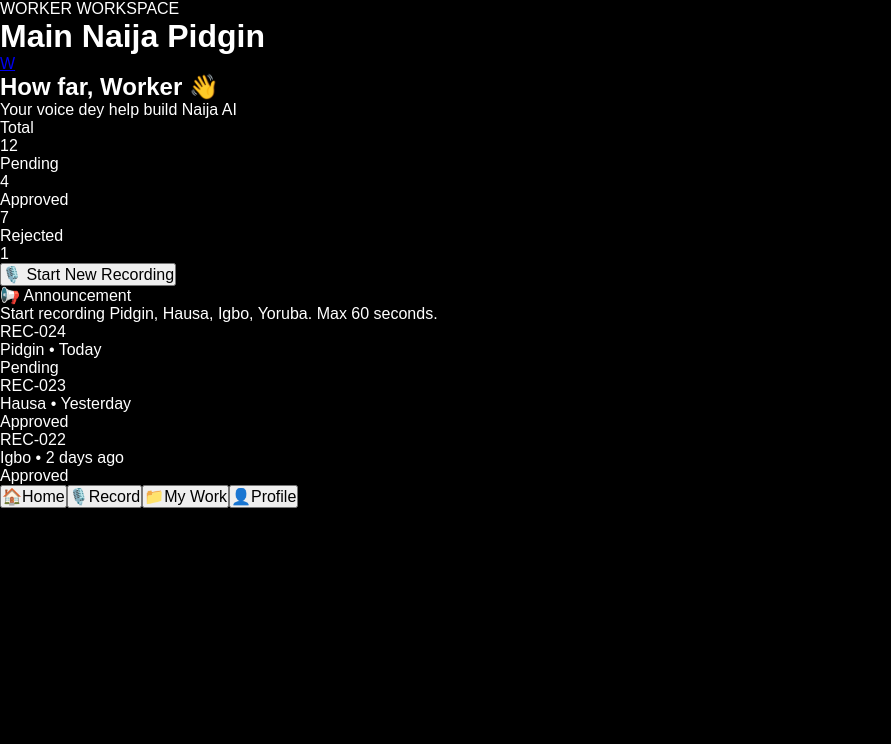
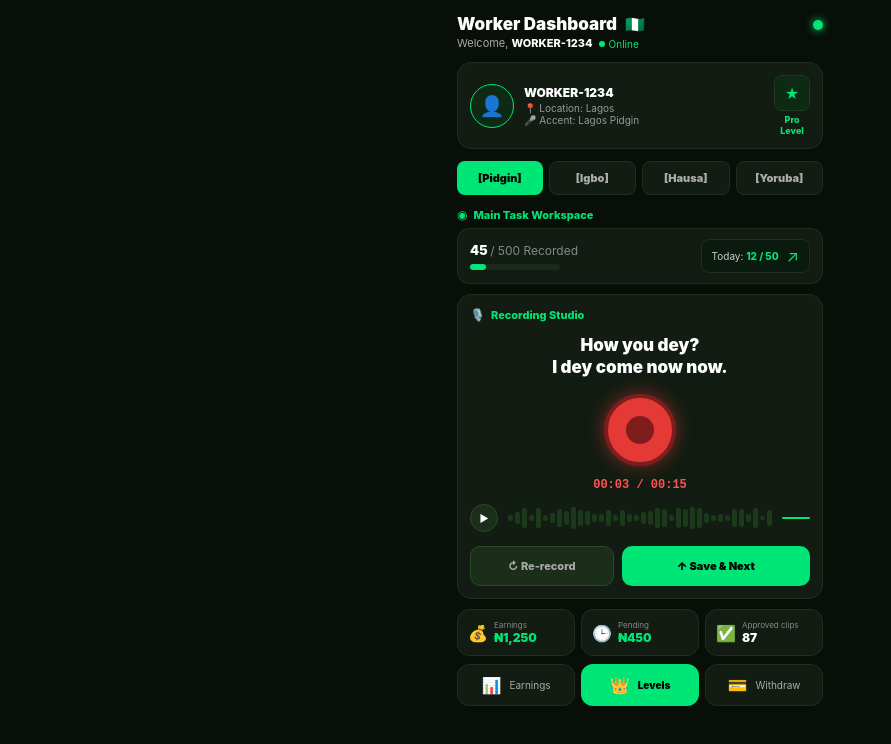
Before and after one commit to tapbombaai-glitch/main-naija-pidgin, a Next.js app: page /worker in a window 1280 px wide. Shown: the top 744 px of the page, without its empty margins (0-891 px from the left). Built offline with nearby package versions, Linux system fonts and the light colour scheme.

Commit message:
Update page.tsx

```diff
--- a/app/worker/page.tsx
+++ b/app/worker/page.tsx
@@ -1,157 +1,211 @@
 "use client";
-import { useState, useEffect, useRef } from "react";
-import Link from "next/link";
-import { useRouter } from "next/navigation";
+import { useState, useRef, useEffect } from "react";
 
 export default function WorkerDashboard() {
-  const router = useRouter();
-  const [workerEmail, setWorkerEmail] = useState("worker@example.com");
-  const [activeTab, setActiveTab] = useState<"home" | "record" | "mywork" | "profile">("home");
   const [isRecording, setIsRecording] = useState(false);
-  const [seconds, setSeconds] = useState(0);
-  const [hasRecording, setHasRecording] = useState(false);
-  const [audioUrl, setAudioUrl] = useState("");
+  const [audioURL, setAudioURL] = useState<string | null>(null);
+  const [timer, setTimer] = useState(3);
   const [selectedLang, setSelectedLang] = useState("Pidgin");
+  const mediaRecorderRef = useRef<MediaRecorder | null>(null);
+  const audioChunksRef = useRef<Blob[]>([]);
+  const timerIntervalRef = useRef<any>(null);
+  const streamRef = useRef<MediaStream | null>(null);
 
-  const mediaRecorderRef = useRef<MediaRecorder | null>(null);
-  const chunksRef = useRef<Blob[]>([]);
-  const timerRef = useRef<any>(null);
-
-  useEffect(() => {
-    const email = localStorage.getItem("worker_email");
-    // If you no get login page yet, comment this check
-    // const loggedIn = localStorage.getItem("worker_logged_in");
-    // if (!loggedIn) { router.push("/worker/login"); return; }
-    if (email) setWorkerEmail(email);
-  }, [router]);
-
-  const startRecording = async () => {
-    try {
-      const stream = await navigator.mediaDevices.getUserMedia({ audio: true });
-      chunksRef.current = [];
-      const recorder = new MediaRecorder(stream);
-      mediaRecorderRef.current = recorder;
-      recorder.ondataavailable = (e) => { if (e.data.size > 0) chunksRef.current.push(e.data); };
-      recorder.onstop = () => {
-        const blob = new Blob(chunksRef.current, { type: "audio/webm" });
-        const url = URL.createObjectURL(blob);
-        setAudioUrl(url);
-        setHasRecording(true);
-        stream.getTracks().forEach((t) => t.stop());
-      };
-      recorder.start();
-      setIsRecording(true);
-      setHasRecording(false);
-      setSeconds(0);
-      setAudioUrl("");
-      timerRef.current = setInterval(() => { setSeconds((prev) => prev + 1); }, 1000);
-    } catch (err) { alert("Please allow microphone access"); }
+  const sentences: Record<string, string> = {
+    Pidgin: "How you dey?\nI dey come now now.",
+    Igbo: "Kedu?\nAna m abịa ugbu a.",
+    Hausa: "Yaya kake?\nIna zuwa yanzu.",
+    Yoruba: "Bawo ni?\nMo n bọ nísinsìnyí.",
   };
 
-  const stopRecording = () => {
-    if (mediaRecorderRef.current && isRecording) {
-      mediaRecorderRef.current.stop();
+  const toggleRecording = async () => {
+    if (isRecording) {
+      mediaRecorderRef.current?.stop();
       setIsRecording(false);
-      clearInterval(timerRef.current);
+      if (timerIntervalRef.current) clearInterval(timerIntervalRef.current);
+      return;
     }
+    try {
+      const stream = await navigator.mediaDevices.getUserMedia({ audio: { echoCancellation: true, noiseSuppression: true, sampleRate: 48000 } });
+      streamRef.current = stream;
+      const mr = new MediaRecorder(stream, { mimeType: "audio/webm;codecs=opus" });
+      mediaRecorderRef.current = mr;
+      audioChunksRef.current = [];
+      mr.ondataavailable = (e) => { if (e.data.size > 0) audioChunksRef.current.push(e.data); };
+      mr.onstop = () => {
+        const blob = new Blob(audioChunksRef.current, { type: "audio/webm" });
+        setAudioURL(URL.createObjectURL(blob));
+        stream.getTracks().forEach(t => t.stop());
+      };
+      mr.start();
+      setIsRecording(true);
+      setAudioURL(null);
+      setTimer(0);
+      timerIntervalRef.current = setInterval(() => setTimer(p => p + 1), 1000);
+      if (navigator.vibrate) navigator.vibrate(100);
+    } catch { alert("Allow microphone!"); }
   };
 
-  // FIXED FORMAT
   const formatTime = (s: number) => {
-    const m = Math.floor(s / 60);
-    const sec = s % 60;
-    return `${m.toString().padStart(2, "0")}:${sec.toString().padStart(2, "0")}`;
+    const m = Math.floor(s / 60).toString().padStart(2, "0");
+    const sec = (s % 60).toString().padStart(2, "0");
+    return `${m}:${sec}`;
   };
 
-  const logout = () => {
-    localStorage.removeItem("worker_logged_in");
-    localStorage.removeItem("worker_email");
-    router.push("/");
+  const reRecord = () => {
+    if (isRecording) { mediaRecorderRef.current?.stop(); setIsRecording(false); }
+    setAudioURL(null); setTimer(0);
+    if (timerIntervalRef.current) clearInterval(timerIntervalRef.current);
   };
 
-  const stats = { total: 12, pending: 4, approved: 7, rejected: 1 };
-  const recent = [
-    { id: "REC-024", lang: "Pidgin", status: "Pending", date: "Today" },
-    { id: "REC-023", lang: "Hausa", status: "Approved", date: "Yesterday" },
-    { id: "REC-022", lang: "Igbo", status: "Approved", date: "2 days ago" },
-    { id: "REC-021", lang: "Yoruba", status: "Pending", date: "3 days ago" },
-  ];
+  const saveAndNext = () => {
+    if (!audioURL) { alert("Record first!"); return; }
+    const a = document.createElement("a"); a.href = audioURL;
+    a.download = `recording-${selectedLang}-${Date.now()}.webm`; a.click();
+    setAudioURL(null); setTimer(0);
+    alert("Saved! Next task.");
+  };
+
+  useEffect(() => { return () => { if (timerIntervalRef.current) clearInterval(timerIntervalRef.current); streamRef.current?.getTracks().forEach(t => t.stop()); } }, []);
 
   return (
-    <div className="min-h-screen bg-[#0B0D12] text-white flex flex-col font-sans">
-      <header className="sticky top-0 z-50 bg-[#0B0D12]/95 backdrop-blur border-b border-[#1F232B] px-4 py-3 flex items-center justify-between">
-        <div>
-          <p className="text-[11px] text-[#D9AE52] font-medium">WORKER WORKSPACE</p>
-          <h1 className="text-base font-bold">Main Naija Pidgin</h1>
-        </div>
-        <Link href="/" className="w-9 h-9 rounded-full bg-[#D9AE52] flex items-center justify-center text-black font-bold text-sm">
-          {workerEmail[0].toUpperCase()}
-        </Link>
-      </header>
+    <div style={{ background: "#080E08", minHeight: "100vh", color: "white", fontFamily: "Inter, sans-serif" }}>
+      <div style={{ maxWidth: "390px", margin: "0 auto", padding: "14px 12px 30px" }}>
 
-      <main className="flex-1 overflow-y-auto pb-24 px-4 pt-4">
-        {activeTab === "home" && (
-          <div className="space-y-5">
-            <div><h2 className="text-xl font-bold">How far, Worker 👋</h2><p className="text-sm text-gray-400 mt-1">Your voice dey help build Naija AI</p></div>
-            <div className="grid grid-cols-2 gap-3">
-              <div className="bg-[#151820] rounded-2xl p-4 border border-[#252A35]"><p className="text-xs text-gray-400">Total</p><p className="text-2xl font-bold text-[#22c55e] mt-1">{stats.total}</p></div>
-              <div className="bg-[#151820] rounded-2xl p-4 border border-[#252A35]"><p className="text-xs text-gray-400">Pending</p><p className="text-2xl font-bold text-orange-400 mt-1">{stats.pending}</p></div>
-              <div className="bg-[#151820] rounded-2xl p-4 border border-[#252A35]"><p className="text-xs text-gray-400">Approved</p><p className="text-2xl font-bold text-purple-400 mt-1">{stats.approved}</p></div>
-              <div className="bg-[#151820] rounded-2xl p-4 border border-[#252A35]"><p className="text-xs text-gray-400">Rejected</p><p className="text-2xl font-bold text-red-400 mt-1">{stats.rejected}</p></div>
+        {/* Header like screenshot */}
+        <div style={{ display: "flex", justifyContent: "space-between", alignItems: "flex-start", marginBottom: "12px" }}>
+          <div>
+            <div style={{ display: "flex", alignItems: "center", gap: "8px" }}>
+              <h1 style={{ fontSize: "17px", fontWeight: "900", margin: 0 }}>Worker Dashboard</h1>
+              <span style={{ fontSize: "16px" }}>🇳🇬</span>
             </div>
-            <button onClick={() => setActiveTab("record")} className="w-full bg-[#22c55e] text-black font-bold py-4 rounded-2xl">🎙️ Start New Recording</button>
-            <div className="bg-[#1A160F] border border-[#3A3020] rounded-2xl p-4">
-              <p className="text-sm font-semibold text-[#D9AE52]">📢 Announcement</p><p className="text-xs text-gray-400 mt-1">Start recording Pidgin, Hausa, Igbo, Yoruba. Max 60 seconds.</p>
-            </div>
-            <div className="space-y-2">{recent.slice(0,3).map(item=>(
-              <div key={item.id} className="bg-[#151820] border border-[#252A35] rounded-xl px-4 py-3 flex justify-between"><div><p className="text-sm font-medium">{item.id}</p><p className="text-xs text-gray-400">{item.lang} • {item.date}</p></div><span className="text-xs px-2.5 py-1 rounded-full bg-orange-900/40 text-orange-400">{item.status}</span></div>
-            ))}</div>
-          </div>
-        )}
-
-        {activeTab === "record" && (
-          <div className="space-y-5">
-            <h2 className="text-xl font-bold">Record Voice</h2>
-            <div className="grid grid-cols-2 gap-2">{["Pidgin","Hausa","Igbo","Yoruba"].map(lang=>(
-              <button key={lang} onClick={()=>setSelectedLang(lang)} className={`py-3 rounded-xl text-sm font-medium border ${selectedLang===lang?"bg-[#22c55e] text-black border-[#22c55e]":"bg-[#151820] border-[#252A35] text-gray-300"}`}>{lang}</button>
-            ))}</div>
-            <div className="bg-[#151820] border border-[#252A35] rounded-3xl p-6 text-center">
-              <div className={`text-4xl font-mono font-bold mb-2 ${isRecording?"text-red-500":"text-white"}`}>{formatTime(seconds)}</div>
-              <div className={`w-24 h-24 rounded-full mx-auto flex items-center justify-center text-4xl mb-6 ${isRecording?"bg-red-500 animate-pulse":"bg-[#22c55e]"}`}>🎤</div>
-              {!isRecording ? (
-                <button onClick={startRecording} className="w-full bg-[#22c55e] text-black font-bold py-4 rounded-2xl">Start Recording</button>
-              ) : (
-                <button onClick={stopRecording} className="w-full bg-red-500 text-white font-bold py-4 rounded-2xl">Stop Recording</button>
-              )}
-              {hasRecording && audioUrl && (
-                <div className="mt-5 space-y-3"><audio controls src={audioUrl} className="w-full"/><div className="flex gap-3"><button onClick={()=>{setHasRecording(false);setAudioUrl("");setSeconds(0);}} className="flex-1 py-3 rounded-xl border border-[#333] text-sm">Again</button><button className="flex-1 py-3 rounded-xl bg-[#22c55e] text-black font-bold text-sm">Submit →</button></div></div>
-              )}
+            <div style={{ fontSize: "11px", color: "#aaa", marginTop: "2px" }}>
+              Welcome, <span style={{ color: "white", fontWeight: "800" }}>WORKER-1234</span>
+              <span style={{ display: "inline-flex", alignItems: "center", gap: "4px", marginLeft: "6px" }}>
+                <span style={{ width: "6px", height: "6px", background: "#00E676", borderRadius: "50%", display: "inline-block" }}></span>
+                <span style={{ color: "#00E676", fontSize: "10px" }}>Online</span>
+              </span>
             </div>
           </div>
-        )}
+          <div style={{ width: "10px", height: "10px", background: "#00E676", borderRadius: "50%", marginTop: "6px", boxShadow: "0 0 8px #00E676" }}></div>
+        </div>
 
-        {activeTab === "mywork" && (
-          <div className="space-y-4"><h2 className="text-xl font-bold">My Recordings</h2>{recent.map(item=>(
-            <div key={item.id} className="bg-[#151820] border border-[#252A35] rounded-2xl p-4 flex justify-between"><div><p className="font-medium">{item.id}</p><p className="text-sm text-gray-400">{item.lang}</p></div><span className="text-xs px-2.5 py-1 rounded-full bg-green-900/40 text-green-400">{item.status}</span></div>
-          ))}</div>
-        )}
+        {/* Profile Card */}
+        <div style={{ background: "#121C12", border: "1px solid #1E2F1E", borderRadius: "14px", padding: "12px", display: "flex", justifyContent: "space-between", alignItems: "center" }}>
+          <div style={{ display: "flex", gap: "10px", alignItems: "center" }}>
+            <div style={{ width: "44px", height: "44px", borderRadius: "50%", background: "#0F2A14", border: "1.5px solid #00E676", display: "flex", alignItems: "center", justifyContent: "center", fontSize: "20px" }}>👤</div>
+            <div>
+              <div style={{ fontWeight: "900", fontSize: "12px" }}>WORKER-1234</div>
+              <div style={{ fontSize: "10px", color: "#999", marginTop: "2px", display: "flex", alignItems: "center", gap: "4px" }}>📍 Location: Lagos</div>
+              <div style={{ fontSize: "10px", color: "#999", display: "flex", alignItems: "center", gap: "4px" }}>🎤 Accent: Lagos Pidgin</div>
+            </div>
+          </div>
+          <div style={{ textAlign: "center" }}>
+            <div style={{ width: "36px", height: "36px", borderRadius: "8px", background: "#0F2A14", display: "flex", alignItems: "center", justifyContent: "center", border: "1px solid #1E3A1E" }}>
+              <span style={{ color: "#00E676", fontSize: "14px" }}>★</span>
+            </div>
+            <div style={{ fontSize: "9px", color: "#00E676", fontWeight: "800", marginTop: "3px" }}>Pro<br/>Level</div>
+          </div>
+        </div>
 
-        {activeTab === "profile" && (
-          <div className="space-y-5 text-center pt-4">
-            <div className="w-20 h-20 rounded-full bg-[#D9AE52] mx-auto flex items-center justify-center text-3xl font-bold text-black">{workerEmail[0].toUpperCase()}</div>
-            <h2 className="text-lg font-bold">{workerEmail}</h2>
-            <button onClick={logout} className="w-full py-3.5 rounded-2xl border border-red-900/50 text-red-400">Logout → Dashboard</button>
+        {/* Language Tabs */}
+        <div style={{ display: "flex", gap: "6px", marginTop: "12px" }}>
+          {["Pidgin","Igbo","Hausa","Yoruba"].map(lang=>(
+            <button key={lang} onClick={()=>setSelectedLang(lang)} style={{ flex: 1, padding: "9px 0", borderRadius: "8px", fontSize: "11px", fontWeight: "900", border: selectedLang===lang?"none":"1px solid #1E2F1E", background: selectedLang===lang?"#00E676":"#121C12", color: selectedLang===lang?"black":"#aaa" }}>
+              [{lang}]
+            </button>
+          ))}
+        </div>
+
+        {/* Main Task Workspace */}
+        <div style={{ marginTop: "12px" }}>
+          <div style={{ display: "flex", alignItems: "center", gap: "6px", marginBottom: "6px" }}>
+            <span style={{ color: "#00E676", fontSize: "12px" }}>◉</span>
+            <span style={{ fontSize: "11px", fontWeight: "800", color: "#00E676" }}>Main Task Workspace</span>
           </div>
-        )}
-      </main>
+          <div style={{ background: "#121C12", border: "1px solid #1E2F1E", borderRadius: "12px", padding: "10px 12px", display: "flex", justifyContent: "space-between", alignItems: "center" }}>
+            <div>
+              <div style={{ fontSize: "13px", fontWeight: "900" }}>45 <span style={{ fontWeight: "400", color: "#888", fontSize: "12px" }}>/ 500 Recorded</span></div>
+              <div style={{ width: "90px", height: "6px", background: "#1A2A1A", borderRadius: "10px", marginTop: "6px" }}>
+                <div style={{ width: "18%", height: "100%", background: "#00E676", borderRadius: "10px" }}></div>
+              </div>
+            </div>
+            <div style={{ background: "#0A1A0F", border: "1px solid #1E2F1E", borderRadius: "8px", padding: "6px 10px", display: "flex", alignItems: "center", gap: "8px" }}>
+              <span style={{ fontSize: "10px", color: "#ccc" }}>Today: <span style={{ color: "#00E676", fontWeight: "800" }}>12 / 50</span></span>
+              <span style={{ color: "#00E676" }}>↗</span>
+            </div>
+          </div>
+        </div>
 
-      <nav className="fixed bottom-0 left-0 right-0 bg-[#0F1218] border-t border-[#1F232B] px-2 py-2 flex justify-around">
-        {[{id:"home",label:"Home",icon:"🏠"},{id:"record",label:"Record",icon:"🎙️"},{id:"mywork",label:"My Work",icon:"📁"},{id:"profile",label:"Profile",icon:"👤"}].map(tab=>(
-          <button key={tab.id} onClick={()=>setActiveTab(tab.id as any)} className={`flex flex-col items-center gap-0.5 px-3 py-2 rounded-xl min-w-[70px] ${activeTab===tab.id?"text-[#22c55e]":"text-gray-500"}`}>
-            <span className="text-xl">{tab.icon}</span><span className="text-[11px]">{tab.label}</span>
-          </button>
-        ))}
-      </nav>
+        {/* Recording Studio - EXACT LIKE SCREENSHOT */}
+        <div style={{ background: "#121C12", border: "1px solid #1E2F1E", borderRadius: "14px", padding: "12px", marginTop: "10px" }}>
+          <div style={{ display: "flex", alignItems: "center", gap: "6px", marginBottom: "12px" }}>
+            <span style={{ color: "#00E676", fontSize: "12px" }}>🎙️</span>
+            <span style={{ fontSize: "11px", fontWeight: "800", color: "#00E676" }}>Recording Studio</span>
+          </div>
+
+          <div style={{ textAlign: "center", marginBottom: "16px", minHeight: "44px", display: "flex", alignItems: "center", justifyContent: "center" }}>
+            <p style={{ fontSize: "17px", fontWeight: "900", lineHeight: "22px", whiteSpace: "pre-line", margin: 0 }}>{sentences[selectedLang]}</p>
+          </div>
+
+          {/* Red Record Button */}
+          <div style={{ display: "flex", justifyContent: "center", marginBottom: "12px" }}>
+            <button onClick={toggleRecording} style={{ width: "72px", height: "72px", borderRadius: "50%", background: "#E53935", border: "4px solid #7f1d1d", display: "flex", alignItems: "center", justifyContent: "center", boxShadow: isRecording ? "0 0 30px rgba(229,57,53,0.8)" : "0 0 18px rgba(229,57,53,0.5)", transition: "all 0.2s" }}>
+              {isRecording ? <div style={{ width: "24px", height: "24px", background: "white", borderRadius: "3px" }}></div> : <div style={{ width: "28px", height: "28px", background: "#7f1d1d", borderRadius: "50%" }}></div>}
+            </button>
+          </div>
+
+          <div style={{ textAlign: "center", fontSize: "12px", fontFamily: "monospace", color: "#ff5252", marginBottom: "12px", fontWeight: "700" }}>{formatTime(timer)} / 00:15</div>
+
+          {/* Waveform + Play */}
+          <div style={{ display: "flex", alignItems: "center", gap: "10px", marginBottom: "14px" }}>
+            <div style={{ width: "28px", height: "28px", borderRadius: "50%", background: "#1A2E1A", border: "1px solid #2A4A2A", display: "flex", alignItems: "center", justifyContent: "center", fontSize: "10px" }}>▶</div>
+            <div style={{ flex: 1, height: "24px", display: "flex", alignItems: "center", gap: "2px" }}>
+              {Array.from({ length: 38 }).map((_, i) => (
+                <div key={i} style={{ flex: 1, height: `${4 + Math.random() * 18}px`, background: isRecording || audioURL ? "#00E676" : "#1A3A1A", borderRadius: "2px", opacity: isRecording ? 0.6 + Math.random()*0.4 : 1 }}></div>
+              ))}
+            </div>
+            <div style={{ width: "28px", height: "2px", background: "#00E676", borderRadius: "2px" }}></div>
+          </div>
+
+          {audioURL && <audio controls src={audioURL} style={{ width: "100%", marginBottom: "12px", height: "32px" }} />}
+
+          <div style={{ display: "flex", gap: "8px" }}>
+            <button onClick={reRecord} style={{ flex: 1, background: "#1A2E1A", border: "1px solid #2A4A2A", color: "#aaa", padding: "12px", borderRadius: "10px", fontSize: "11px", fontWeight: "800", display: "flex", alignItems: "center", justifyContent: "center", gap: "6px" }}>↻ Re-record</button>
+            <button onClick={saveAndNext} style={{ flex: 1.4, background: "#00E676", color: "black", border: "none", padding: "12px", borderRadius: "10px", fontSize: "11px", fontWeight: "900", display: "flex", alignItems: "center", justifyContent: "center", gap: "6px" }}>↑ Save & Next</button>
+          </div>
+        </div>
+
+        {/* Earnings Cards */}
+        <div style={{ display: "grid", gridTemplateColumns: "1fr 1fr 1fr", gap: "6px", marginTop: "10px" }}>
+          <div style={{ background: "#121C12", border: "1px solid #1E2F1E", borderRadius: "12px", padding: "10px", display: "flex", gap: "6px", alignItems: "center" }}>
+            <div style={{ fontSize: "16px" }}>💰</div>
+            <div><div style={{ fontSize: "8px", color: "#888" }}>Earnings</div><div style={{ fontSize: "12px", fontWeight: "900", color: "#00E676" }}>₦1,250</div></div>
+          </div>
+          <div style={{ background: "#121C12", border: "1px solid #1E2F1E", borderRadius: "12px", padding: "10px", display: "flex", gap: "6px", alignItems: "center" }}>
+            <div style={{ fontSize: "16px" }}>🕒</div>
+            <div><div style={{ fontSize: "8px", color: "#888" }}>Pending</div><div style={{ fontSize: "12px", fontWeight: "900", color: "#00E676" }}>₦450</div></div>
+          </div>
+          <div style={{ background: "#121C12", border: "1px solid #1E2F1E", borderRadius: "12px", padding: "10px", display: "flex", gap: "6px", alignItems: "center" }}>
+            <div style={{ fontSize: "16px" }}>✅</div>
+            <div><div style={{ fontSize: "8px", color: "#888" }}>Approved clips</div><div style={{ fontSize: "12px", fontWeight: "900" }}>87</div></div>
+          </div>
+        </div>
+
+        {/* Bottom Nav */}
+        <div style={{ display: "grid", gridTemplateColumns: "1fr 1fr 1fr", gap: "6px", marginTop: "8px" }}>
+          <div style={{ background: "#121C12", border: "1px solid #1E2F1E", borderRadius: "12px", padding: "10px", display: "flex", alignItems: "center", gap: "8px", justifyContent: "center" }}>
+            <span>📊</span><span style={{ fontSize: "10px", color: "#aaa" }}>Earnings</span>
+          </div>
+          <div style={{ background: "#00E676", borderRadius: "12px", padding: "10px", display: "flex", alignItems: "center", gap: "8px", justifyContent: "center" }}>
+            <span>👑</span><span style={{ fontSize: "10px", color: "black", fontWeight: "900" }}>Levels</span>
+          </div>
+          <div style={{ background: "#121C12", border: "1px solid #1E2F1E", borderRadius: "12px", padding: "10px", display: "flex", alignItems: "center", gap: "8px", justifyContent: "center" }}>
+            <span>💳</span><span style={{ fontSize: "10px", color: "#aaa" }}>Withdraw</span>
+          </div>
+        </div>
+
+      </div>
     </div>
   );
 }
```
